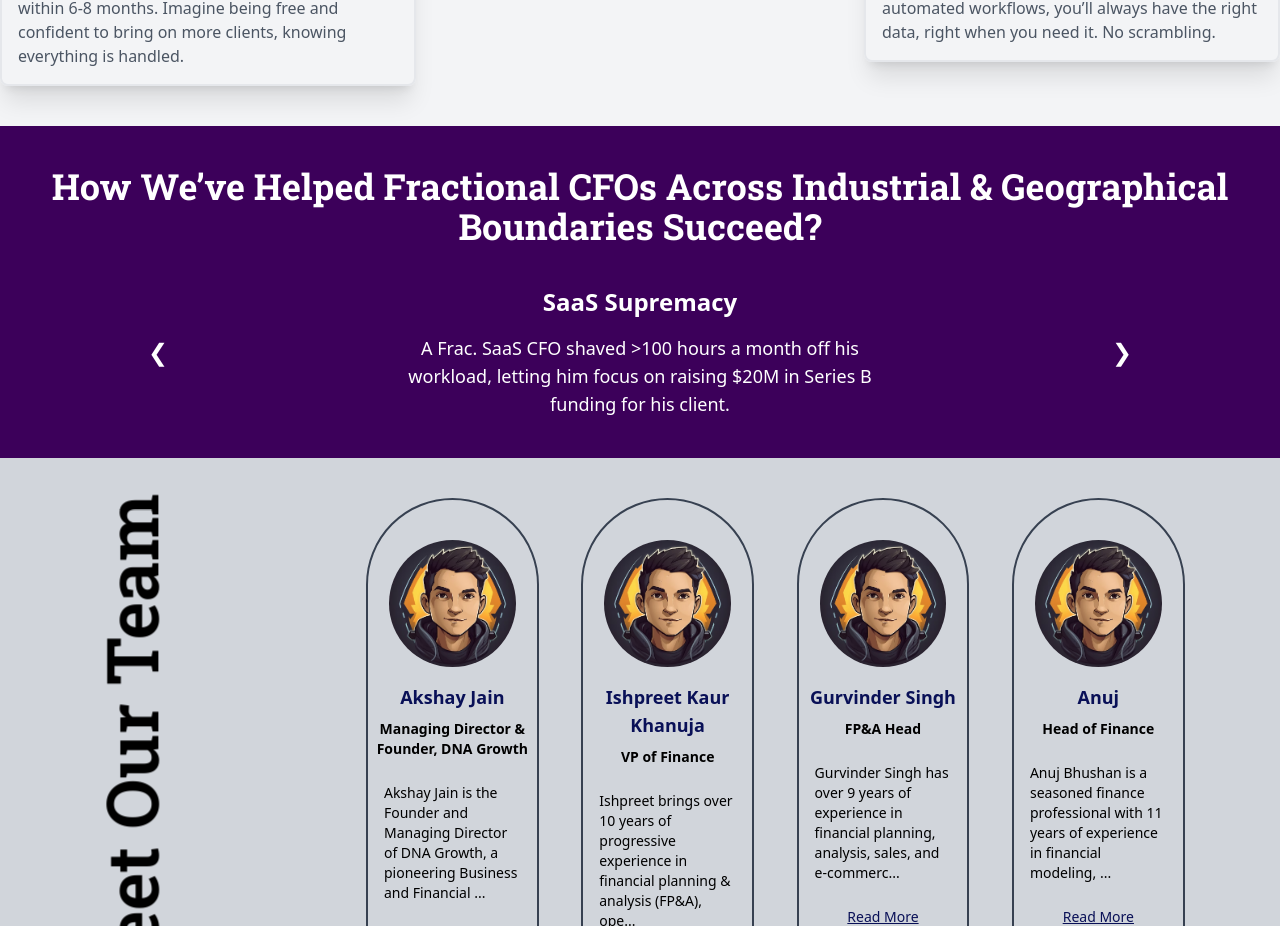
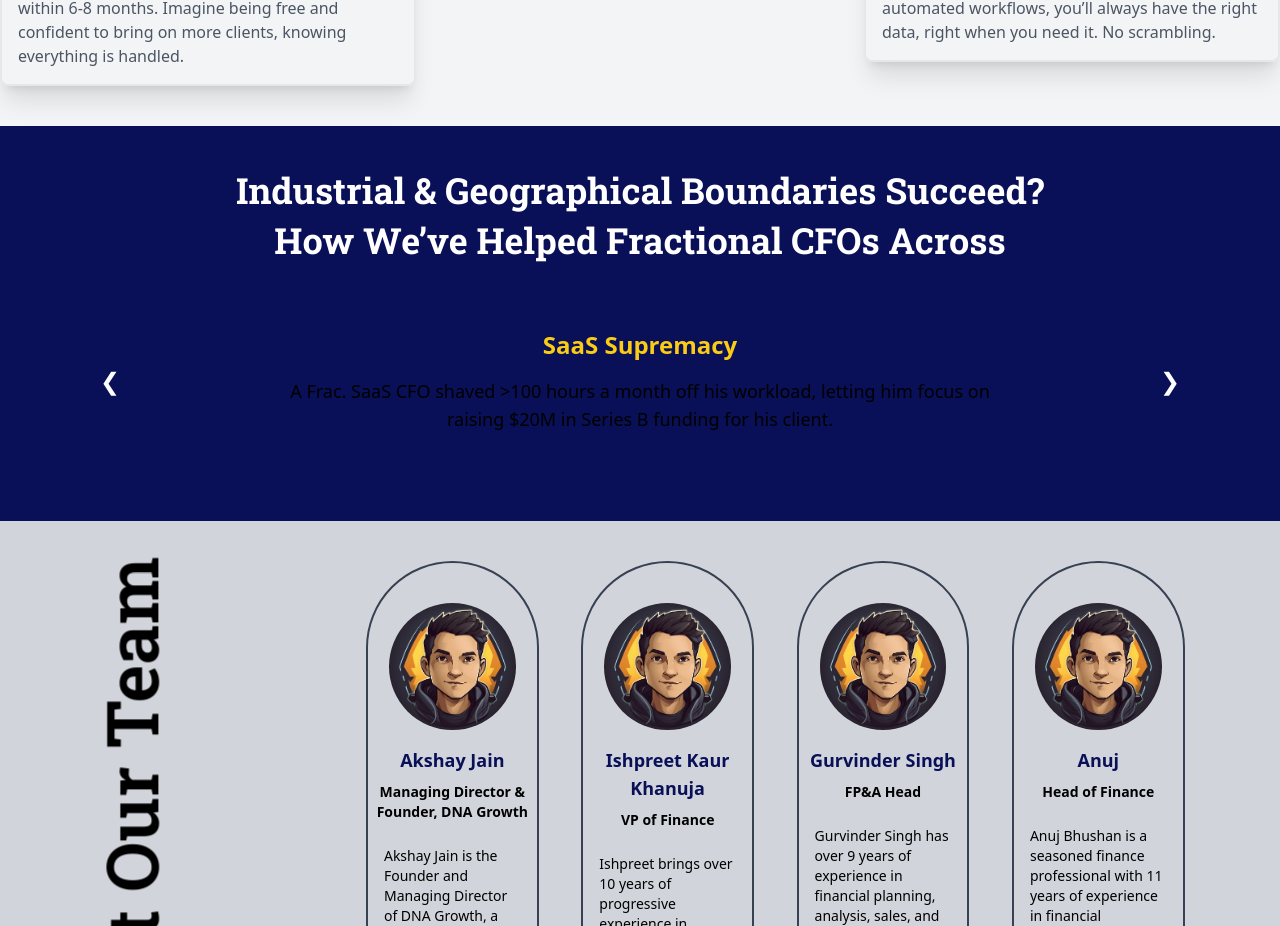
Before and after one commit to vikassinghDnaGrowth/DNA-Growth, a React (Vite) app: page / in a window 1280 px wide. Shown: the part 4834-5760 px from the top of the page. Built offline with nearby package versions, Linux system fonts and the light colour scheme.

Commit message:
custom carousel

```diff
--- a/src/section/Carousel.jsx
+++ b/src/section/Carousel.jsx
@@ -79,22 +79,22 @@ const Carousel = () => {
       title: "Tech Transformation",
       description:
         "A tech-focused fractional CFO tripled his client base in 8 months after offloading bookkeeping and FP&A to our team.",
-      titleColor: "text-white",
-      descriptionColor: "white",
+      titleColor: "text-yellow-400",
+      descriptionColor: "gray-100",
     },
     {
       title: "SaaS Supremacy",
       description:
         "A Frac. SaaS CFO shaved >100 hours a month off his workload, letting him focus on raising $20M in Series B funding for his client.",
-      titleColor: "text-white",
-      descriptionColor: "white",
+      titleColor: "text-yellow-400",
+      descriptionColor: "gray-100",
     },
     {
       title: "Professional Services Success",
       description:
-        "After automating their financial processes with us, a Fractional CFO saved $500K annually for their e-commerce client, boosting retention and profitability.",
-      titleColor: "text-white",
-      descriptionColor: "white",
+        "After automating financial processes, a Fractional CFO saved $500K annually for an e-commerce client, boosting retention and profitability.",
+      titleColor: "text-yellow-400",
+      descriptionColor: "gray-100",
     },
   ];
 
@@ -119,24 +119,30 @@ const Carousel = () => {
   };
 
   return (
-    <div className="bg-[#3c005a] py-10 px-2">
-      <div className="text-xl md:text-4xl font-roboto-slab leading-normal font-bold text-center text-white mb-10">
-        <h1 className="capitalize">
+    <div className="bg-customBlue py-10 px-20">
+      <div className="flex flex-col text-lg md:text-3xl lg:text-4xl font-roboto-slab leading-normal font-bold text-center text-white ">
+        <h1 className="capitalize leading-snug pb-2 lg:hidden">
           How We’ve Helped Fractional CFOs Across Industrial & Geographical
           Boundaries Succeed?
         </h1>
+        <h1 className="capitalize leading-snug hidden lg:block">
+          Industrial & Geographical Boundaries Succeed?
+        </h1>
+        <h1 className="capitalize leading-snug hidden lg:block">
+          How We’ve Helped Fractional CFOs Across
+        </h1>
       </div>
 
-      <div className="relative max-w-5xl mx-auto ">
-        <div className="flex justify-center ">
-          <div className="flex flex-col w-full max-w-lg px-4 text-center">
+      <div className="relative flex justify-center items-center w-full min-h-[23vh] sm:min-h-[25vh] mt-4">
+        <div className="flex justify-center items-center ">
+          <div className="flex flex-col sm:w-8/12 w-10/12 px-4 text-center   mx-4  ">
             <h1
-              className={`text-2xl font-bold ${data[currentIndex].titleColor} capitalize mb-4`}
+              className={`text-lg sm:text-2xl font-bold ${data[currentIndex].titleColor} capitalize mb-4 h-8 leading-[20px] `}
             >
               {data[currentIndex].title}
             </h1>
             <p
-              className={`text-lg text-${data[currentIndex].descriptionColor}`}
+              className={`text-sm sm:text-lg text-${data[currentIndex].descriptionColor}`}
             >
               {data[currentIndex].description}
             </p>
```
